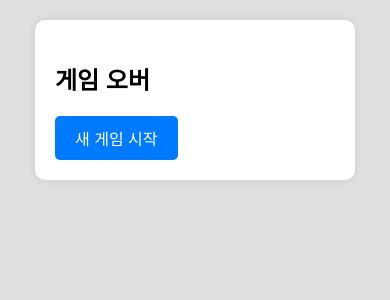
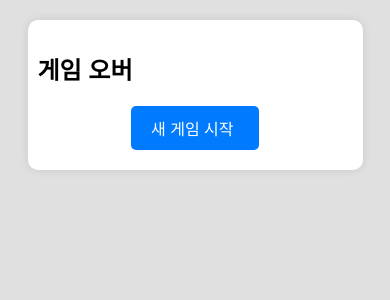
Before and after one commit to sonenhur/My-Coding-Lab, a Flask app: template templates/result.html in a window 390 px wide. Shown: the top 300 px of the page. Run offline with Flask 3, Linux system fonts and the light colour scheme; the template is opened without the code that fills it, so the values that code supplies are empty.

Commit message:
모바일 css 조정

```diff
--- a/static/styles.css
+++ b/static/styles.css
@@ -1,4 +1,4 @@
-/* static/styles.css */
+/* 기본 스타일 */
 body {
   font-family: Arial, sans-serif;
   background-color: #e0e0e0; /* 중립적인 회색 배경 */
@@ -7,8 +7,8 @@ body {
 }
 
 .container {
-  width: 80%; /* Ensure consistent width */
-  margin: 0 auto; /* Center align the container */
+  width: 80%; /* 기본적으로 80% 폭 설정 */
+  margin: 0 auto; /* 화면 중앙 정렬 */
   background: white;
   padding: 20px;
   border-radius: 10px;
@@ -46,27 +46,27 @@ h1 {
 }
 
 .item-list ul {
-  list-style-type: none; /* Remove default list styling */
-  padding: 0; /* Remove default padding */
+  list-style-type: none; /* 기본 리스트 스타일 제거 */
+  padding: 0; /* 기본 패딩 제거 */
 }
 
 .item-list li {
-  margin-bottom: 10px; /* Add space between items */
+  margin-bottom: 10px; /* 아이템 간의 간격 추가 */
 }
 
 .item-form {
   display: flex;
-  justify-content: space-between; /* Align items horizontally */
+  justify-content: space-between; /* 아이템을 수평으로 정렬 */
   align-items: center;
 }
 
 .item-form p {
-  margin: 0; /* Remove default margins */
+  margin: 0; /* 기본 마진 제거 */
 }
 
 .message {
   margin-top: 10px;
-  color: #d9534f; /* Red color for messages */
+  color: #d9534f; /* 메시지에 대한 빨간색 */
 }
 
 button,
@@ -84,7 +84,7 @@ a {
 
 button:hover,
 a:hover {
-  background-color: #5a6268; /* 조금 더 어두운 회색 버튼 배경 */
+  background-color: #5a6268; /* 더 어두운 회색 버튼 배경 */
 }
 
 input[type="text"] {
@@ -108,3 +108,19 @@ label {
 .action-btn:hover {
   background-color: #0056b3; /* 더 어두운 파란색 버튼 배경 */
 }
+
+/* 모바일 스타일 */
+@media (max-width: 768px) {
+  .container {
+    width: 90%; /* 모바일 화면에서는 폭을 90%로 설정 */
+    padding: 10px; /* 패딩을 줄여서 공간 확보 */
+  }
+
+  .action-btn {
+    display: block;
+    max-width: 88px; /* 버튼의 최대 너비 설정 */
+    width: 100%; /* 버튼의 폭을 100%로 설정 */
+    margin: 10px auto; /* 버튼 간의 간격과 중앙 정렬 */
+    font-size: 16px; /* 버튼 텍스트 크기 조정 */
+  }
+}
```
